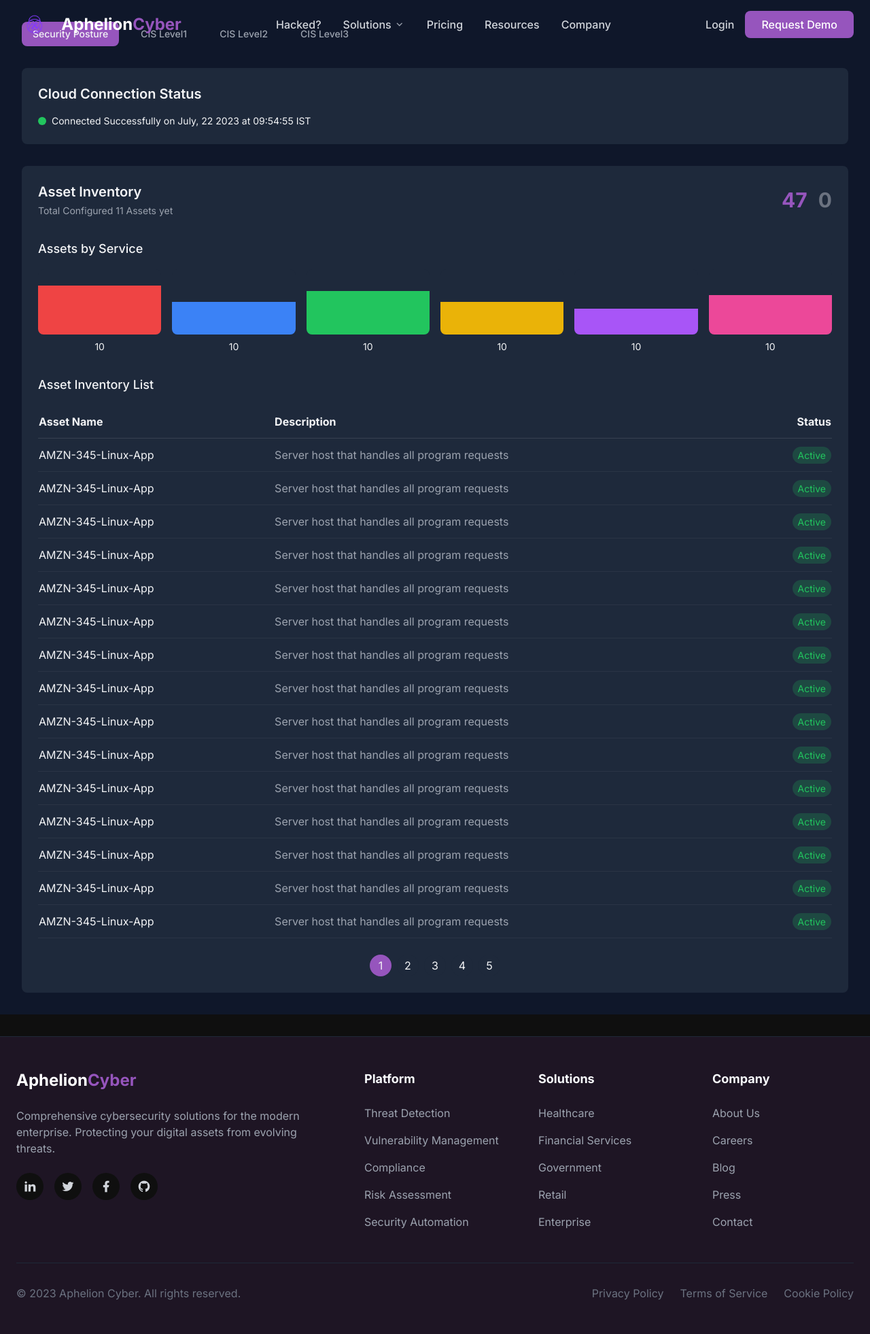
After one commit to Luphonix-Prime/aphelion-cyber-new, a Django app: page /policy-generator/ in a window 1280 px wide. The commit adds this page. Shown: the whole page at 68% size. Run offline with Django 5.2, Linux system fonts and the light colour scheme; some libraries are stand-ins or nearby versions.

Commit message:
feat(website): add policy generator page and route
This commit introduces a new policy generator feature by adding a view function, URL route, and corresponding HTML template. The policy generator page includes sections for security posture, cloud connection status, and asset inventory, enhancing the website's functionality for users.

```diff
--- a/aphelioncyber/website/urls.py
+++ b/aphelioncyber/website/urls.py
@@ -22,4 +22,5 @@ urlpatterns = [
     path('addons/', views.addons, name='addons'),
     path('user-management/', views.user_management, name='user_management'),
     path('webappscanner/', views.webappscanner, name='webappscanner'),
+    path('policy-generator/', views.policygenerator, name='policygenerator'),  # Add this line
 ]
--- a/aphelioncyber/website/views.py
+++ b/aphelioncyber/website/views.py
@@ -110,3 +110,6 @@ def user_management(request):
 
     users = User.objects.select_related('usersubscription').all()
     return render(request, 'website/user_management.html', {'users': users})
+
+def policygenerator(request):
+    return render(request, 'website/policygenerator.html')
--- /dev/null
+++ b/templates/website/policygenerator.html
@@ -0,0 +1,120 @@
+{% extends 'base.html' %}
+{% load static %}
+
+{% block title %}Policy Generator | Aphelion Cyber Security{% endblock %}
+
+{% block content %}
+<div class="min-h-screen bg-[#0f172a] text-gray-100 py-8">
+    <div class="max-w-7xl mx-auto px-4 sm:px-6 lg:px-8">
+        <!-- Security Posture Tabs -->
+        <div class="flex space-x-4 mb-8">
+            <button class="px-4 py-2 bg-[#9655BD] rounded-lg text-sm font-medium">Security Posture</button>
+            <button class="px-4 py-2 text-gray-400 hover:text-white rounded-lg text-sm font-medium">CIS Level1</button>
+            <button class="px-4 py-2 text-gray-400 hover:text-white rounded-lg text-sm font-medium">CIS Level2</button>
+            <button class="px-4 py-2 text-gray-400 hover:text-white rounded-lg text-sm font-medium">CIS Level3</button>
+        </div>
+
+        <!-- Cloud Connection Status -->
+        <div class="bg-[#1e293b] rounded-lg p-6 mb-8">
+            <h2 class="text-xl font-semibold mb-4">Cloud Connection Status</h2>
+            <div class="flex items-center space-x-2">
+                <div class="w-3 h-3 rounded-full bg-green-500"></div>
+                <span class="text-sm">Connected Successfully on July, 22 2023 at 09:54:55 IST</span>
+            </div>
+        </div>
+
+        <!-- Asset Inventory Section -->
+        <div class="bg-[#1e293b] rounded-lg p-6">
+            <div class="flex justify-between items-center mb-8">
+                <div>
+                    <h2 class="text-xl font-semibold">Asset Inventory</h2>
+                    <p class="text-sm text-gray-400 mt-1">Total Configured 11 Assets yet</p>
+                </div>
+                <div class="flex items-center space-x-4">
+                    <div class="text-3xl font-bold text-[#9655BD]">47</div>
+                    <div class="text-3xl font-bold text-gray-500">0</div>
+                </div>
+            </div>
+
+            <!-- Assets by Service Graph -->
+            <div class="mb-8">
+                <h3 class="text-lg font-medium mb-4">Assets by Service</h3>
+                <div class="grid grid-cols-6 gap-4">
+                    <div class="text-center">
+                        <div class="h-24 bg-[#1e293b] rounded-lg relative">
+                            <div class="absolute bottom-0 w-full h-3/4 bg-red-500 rounded-b-lg"></div>
+                        </div>
+                        <div class="mt-2 text-sm">10</div>
+                    </div>
+                    <div class="text-center">
+                        <div class="h-24 bg-[#1e293b] rounded-lg relative">
+                            <div class="absolute bottom-0 w-full h-1/2 bg-blue-500 rounded-b-lg"></div>
+                        </div>
+                        <div class="mt-2 text-sm">10</div>
+                    </div>
+                    <div class="text-center">
+                        <div class="h-24 bg-[#1e293b] rounded-lg relative">
+                            <div class="absolute bottom-0 w-full h-2/3 bg-green-500 rounded-b-lg"></div>
+                        </div>
+                        <div class="mt-2 text-sm">10</div>
+                    </div>
+                    <div class="text-center">
+                        <div class="h-24 bg-[#1e293b] rounded-lg relative">
+                            <div class="absolute bottom-0 w-full h-1/2 bg-yellow-500 rounded-b-lg"></div>
+                        </div>
+                        <div class="mt-2 text-sm">10</div>
+                    </div>
+                    <div class="text-center">
+                        <div class="h-24 bg-[#1e293b] rounded-lg relative">
+                            <div class="absolute bottom-0 w-full h-2/5 bg-purple-500 rounded-b-lg"></div>
+                        </div>
+                        <div class="mt-2 text-sm">10</div>
+                    </div>
+                    <div class="text-center">
+                        <div class="h-24 bg-[#1e293b] rounded-lg relative">
+                            <div class="absolute bottom-0 w-full h-3/5 bg-pink-500 rounded-b-lg"></div>
+                        </div>
+                        <div class="mt-2 text-sm">10</div>
+                    </div>
+                </div>
+            </div>
+
+            <!-- Asset Inventory List -->
+            <div>
+                <h3 class="text-lg font-medium mb-4">Asset Inventory List</h3>
+                <div class="overflow-x-auto">
+                    <table class="w-full">
+                        <thead>
+                            <tr class="border-b border-gray-700">
+                                <th class="py-3 text-left">Asset Name</th>
+                                <th class="py-3 text-left">Description</th>
+                                <th class="py-3 text-right">Status</th>
+                            </tr>
+                        </thead>
+                        <tbody>
+                            {% for i in "123456789012345"|make_list %}
+                            <tr class="border-b border-gray-700/50 hover:bg-[#1e293b]/50">
+                                <td class="py-3">AMZN-345-Linux-App</td>
+                                <td class="py-3 text-gray-400">Server host that handles all program requests</td>
+                                <td class="py-3 text-right">
+                                    <span class="px-2 py-1 rounded-full bg-green-500/20 text-green-500 text-sm">Active</span>
+                                </td>
+                            </tr>
+                            {% endfor %}
+                        </tbody>
+                    </table>
+                </div>
+
+                <!-- Pagination -->
+                <div class="flex justify-center space-x-2 mt-6">
+                    {% for i in "12345"|make_list %}
+                    <button class="w-8 h-8 rounded-full {% if forloop.first %}bg-[#9655BD]{% else %}bg-[#1e293b]{% endif %} flex items-center justify-center">
+                        {{ i }}
+                    </button>
+                    {% endfor %}
+                </div>
+            </div>
+        </div>
+    </div>
+</div>
+{% endblock %}
```
Also changed, not shown: templates/website/webappscanner.html (line endings or trailing spaces).
